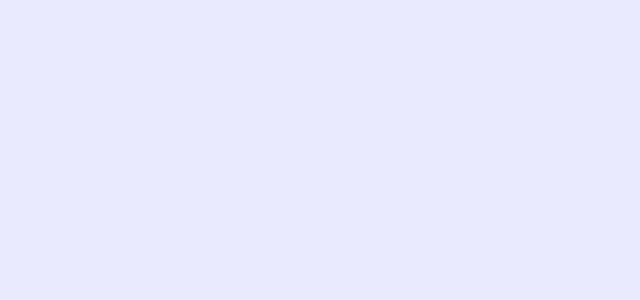
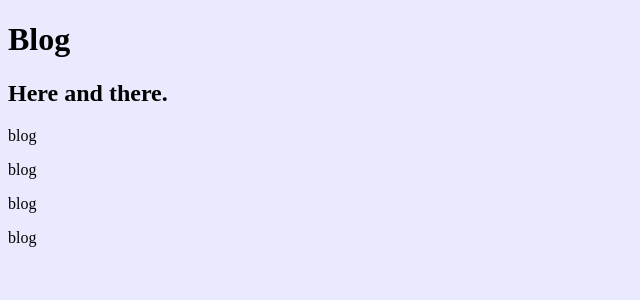
Before and after one commit to MattRueter/portfolio_website, a React (Create React App) app: page /blog in a window 1280 px wide. Before the commit this address had no page. Shown: the top 300 px of the page, without its empty margins (0-640 px from the left). Built offline with nearby package versions, Linux system fonts and the light colour scheme.

Commit message:
create files and routes to skeleton pages.

```diff
--- a/src/AntiPortfolio_page.js
+++ b/src/AntiPortfolio_page.js
@@ -0,0 +1,9 @@
+export default function AntiPortfolioPage (){
+	return (
+		<div>
+			<h1>ANTIPORTFOLIO</h1>
+			<h2>lalalalalalalalalala</h2>
+			<p>And some more details if anyone is interested.</p>
+		</div>
+	)
+}
--- a/src/Blog_page.js
+++ b/src/Blog_page.js
@@ -0,0 +1,12 @@
+export default function BlogPage (){
+	return (
+		<div>
+			<h1>Blog</h1>
+			<h2>Here and there.</h2>
+			<p>blog</p>
+			<p>blog</p>
+			<p>blog</p>
+			<p>blog</p>
+		</div>
+	)
+}
--- a/src/Portfolio_page.js
+++ b/src/Portfolio_page.js
@@ -0,0 +1,9 @@
+export default function PortfolioPage (){
+	return (
+		<div>
+			<h1>PORTFOLIO</h1>
+			<h2>Latest and best projects so far...</h2>
+			<p>A project here.</p>
+		</div>
+	)
+}
--- a/src/RouteSwitch.js
+++ b/src/RouteSwitch.js
@@ -1,5 +1,9 @@
 import {BrowserRouter, Routes, Route} from "react-router-dom";
 import BackgroundPage from "./Background_page.js";
+import BlogPage from "./Blog_page.js";
+import AntiPortfolioPage from "./AntiPortfolio_page.js";
+import PortfolioPage from "./Portfolio_page.js";
+
 import App from "./App.js";
 
 
@@ -8,10 +12,10 @@ export default function RouteSwitch () {
 		<BrowserRouter>
 			<Routes>
 				<Route path="/" element={<App/>}/>
-				<Route path="/background" element={<BackgroundPage />}/>
-				//Route path here (portfolio)
-				//Route path here (anti-portfolio)
-				//Route path here (blog)
+				<Route path="/background" element={<BackgroundPage/>}/>
+				<Route path="/portfolio" element={<PortfolioPage/>}/>
+				<Route path="/antiportfolio" element={<AntiPortfolioPage/>}/>
+				<Route path="/blog" element={<BlogPage />}/>
 				//Route path here (other things about me)
 			</Routes>
 		</BrowserRouter>
```
